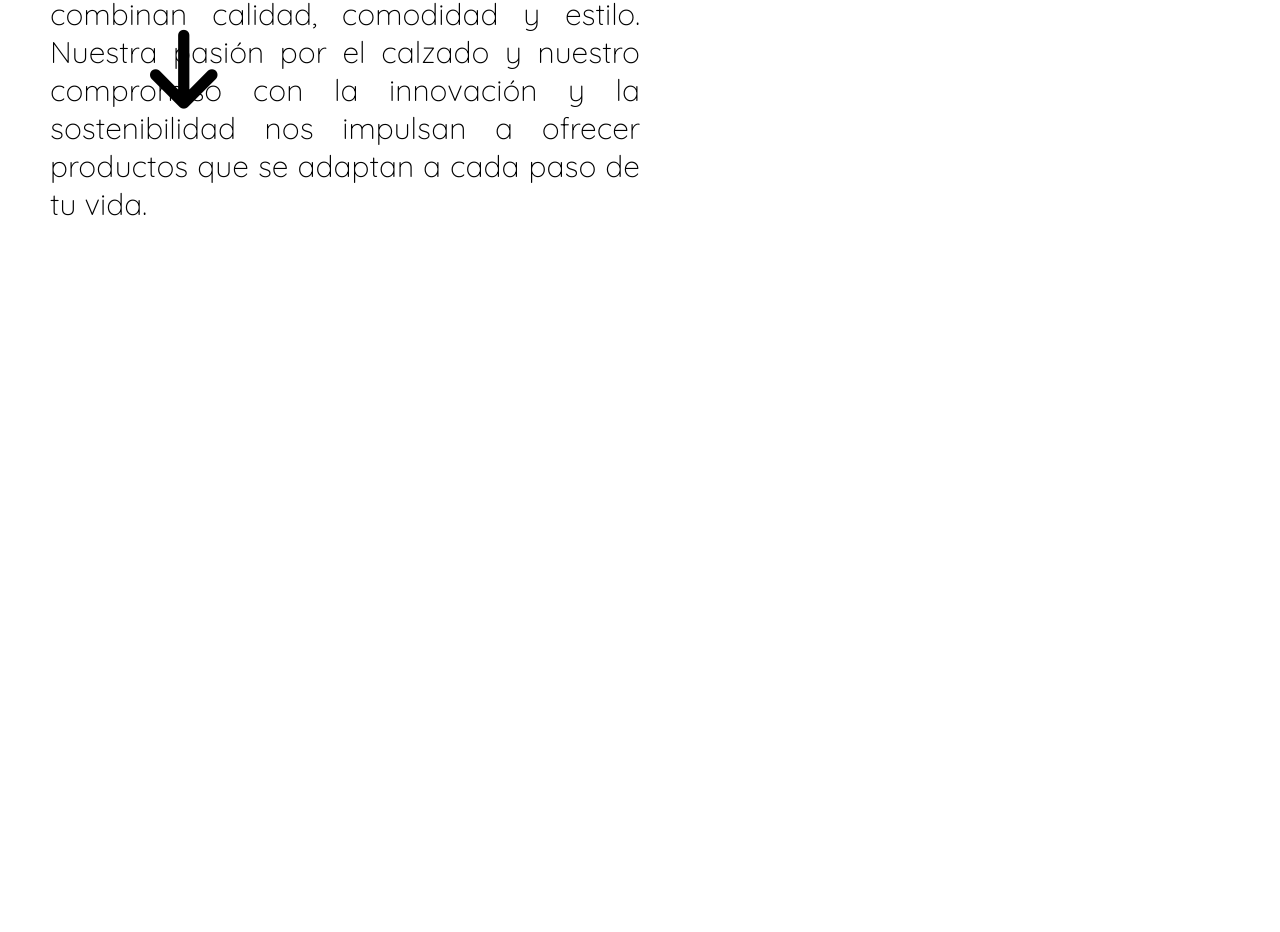
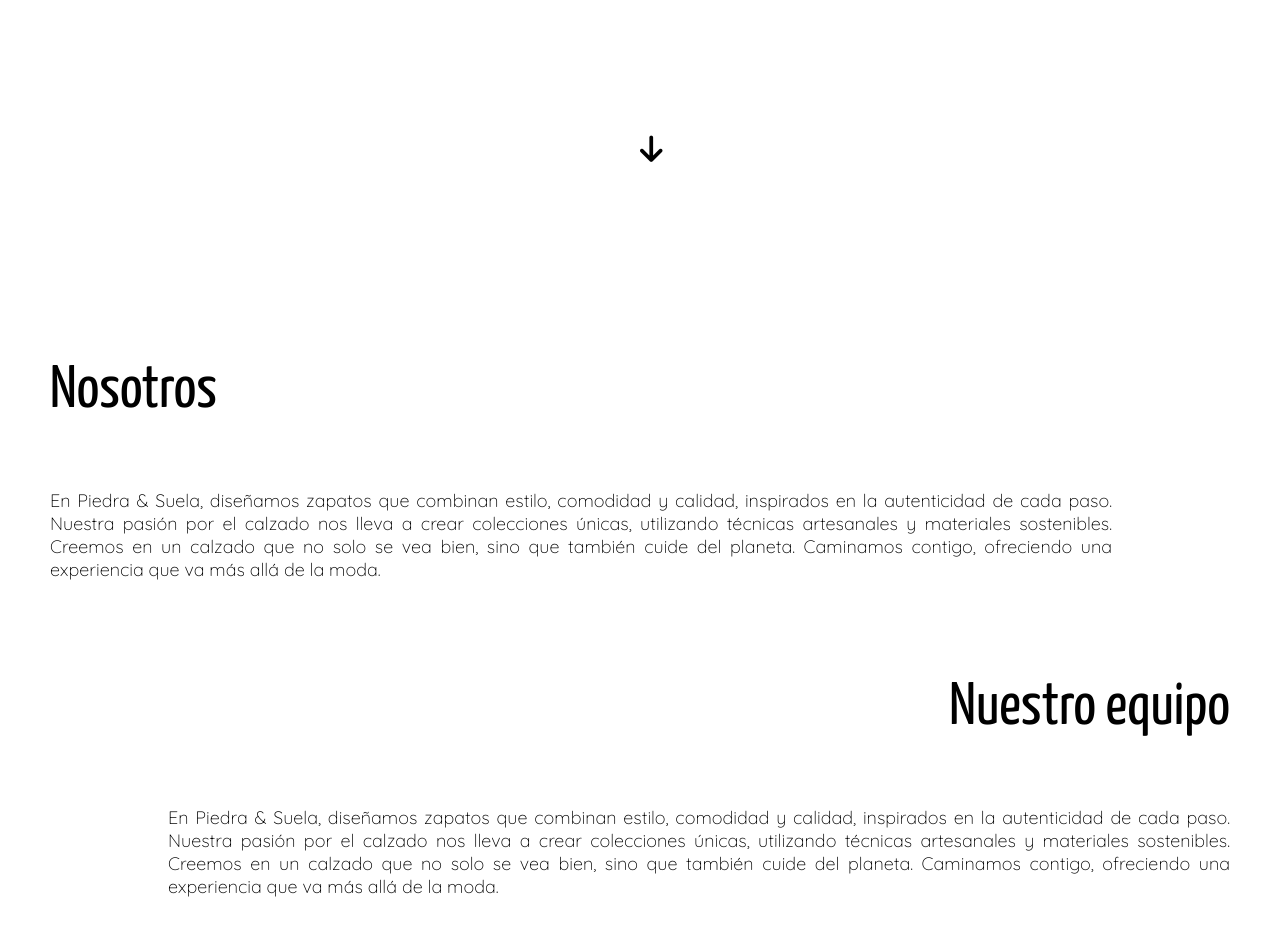
Before and after one commit to ErickEcheverria/DS-Solutions-Pagina-Informativa-FE, an Angular app: page / in a window 1280 px wide. Shown: the part 586-1518 px from the top of the page. Before the commit the page ends 809 px from the top, so only its background shows below. Built offline with nearby package versions, Linux system fonts and the light colour scheme.

Commit message:
FEAT: #108 - Pantalla de Nosotros

```diff
--- a/src/app/app.component.html
+++ b/src/app/app.component.html
@@ -2,5 +2,6 @@
   <div class="main-container">
     <shared-nav-bar></shared-nav-bar>
     <pages-home></pages-home>
+    <pages-nosotros></pages-nosotros>
   </div>
 </main>
--- a/src/app/app.module.ts
+++ b/src/app/app.module.ts
@@ -6,6 +6,7 @@
 import { NavBarComponent } from './shared/nav-bar/nav-bar.component';
 import { FooterComponent } from './shared/footer/footer.component';
 import { HomeComponent } from './pages/home/home.component';
+import { NosotrosComponent } from './pages/nosotros/nosotros.component';
 
 @NgModule({
   declarations: [
@@ -13,6 +14,7 @@
     NavBarComponent,
     FooterComponent,
     HomeComponent,
+    NosotrosComponent,
   ],
   imports: [
     BrowserModule,
--- a/src/app/pages/home/home.component.css
+++ b/src/app/pages/home/home.component.css
@@ -19,19 +19,18 @@
 }
 
 .main-container-home-body-title h1 {
-  font-size: 12.0rem;
+  font-size: 9.0rem;
   font-weight: 400;
   font-family: var(--primary-title-font-family);
   margin: 0px;
   margin-bottom: 50px;
-  margin-top: 50px;
 
   animation: fadeIn;
   animation-duration: 4s;
 }
 
 .main-container-home-body-title p {
-  font-size: 3.0rem;
+  font-size: 1.8rem;
   font-weight: 200;
   font-family: var(--primary-font-family);
   margin: 0px;
@@ -53,8 +52,8 @@
   margin-top: 25px;
   transform: scaleX(-1);
   display: inline-block;
-  width: 500px;
-  height: 500px;
+  width: 400px;
+  height: 400px;
   background-image: url('../../../assets/img/illustations/8373-4120.svg');
   background-size: cover;
   background-position: center;
@@ -63,9 +62,9 @@
 
 .icon-down {
   position: absolute;
-  bottom: 100px;
-  left: 100px;
-  font-size: 9.0rem;
+  bottom: 50px;
+  left: 50%;
+  font-size: 3.0rem;
 
   animation: flash;
   animation-duration: 5s;
--- a/src/app/pages/home/home.component.html
+++ b/src/app/pages/home/home.component.html
@@ -14,5 +14,4 @@
   </div>
 
   <i class="fa-solid fa-arrow-down icon-down"></i>
-
 </section>
--- /dev/null
+++ b/src/app/pages/nosotros/nosotros.component.css
@@ -0,0 +1,47 @@
+.main-container-nosotros {
+  width: 100%;
+  height: 100vh;
+}
+
+.main-container-nosotros-body {
+  height: 100%;
+  display: flex;
+  flex-direction: column;
+  justify-content: center;
+}
+
+.descripcion-nostros {
+  width: 90%;
+}
+
+.title-equipo {
+  margin-top: 80px;
+  text-align: right;
+}
+
+.descripcion-equipo {
+  width: 90%;
+  margin-left: calc(100% - 90%);
+}
+
+@media screen and (max-width: 900px) {
+  .title-equipo {
+    margin-top: 150px;
+  }
+}
+
+@media screen and (max-width: 500px) {
+
+  .main-container-nosotros-body {
+    align-items: center;
+  }
+
+  .descripcion-equipo {
+    width: 80%;
+    margin-left: 0px;
+  }
+
+  .descripcion-nostros {
+    width: 80%;
+  }
+}
--- /dev/null
+++ b/src/app/pages/nosotros/nosotros.component.html
@@ -0,0 +1,20 @@
+<section class="main-container-nosotros">
+  <div class="main-container-nosotros-body">
+
+    <h2>Nosotros</h2>
+    <p class="descripcion-nostros">
+      En Piedra & Suela, diseñamos zapatos que combinan estilo, comodidad y calidad, inspirados en la autenticidad de
+      cada paso. Nuestra pasión por el calzado nos lleva a crear colecciones únicas, utilizando técnicas artesanales y
+      materiales sostenibles. Creemos en un calzado que no solo se vea bien, sino que también cuide del planeta.
+      Caminamos contigo, ofreciendo una experiencia que va más allá de la moda.
+    </p>
+
+    <h2 class="title-equipo">Nuestro equipo</h2>
+    <p class="descripcion-equipo">
+      En Piedra & Suela, diseñamos zapatos que combinan estilo, comodidad y calidad, inspirados en la autenticidad de
+      cada paso. Nuestra pasión por el calzado nos lleva a crear colecciones únicas, utilizando técnicas artesanales y
+      materiales sostenibles. Creemos en un calzado que no solo se vea bien, sino que también cuide del planeta.
+      Caminamos contigo, ofreciendo una experiencia que va más allá de la moda.
+    </p>
+  </div>
+</section>
--- a/src/styles.css
+++ b/src/styles.css
@@ -13,7 +13,7 @@
   --primary-title-font-family: 'Yanone Kaffeesatz', sans-serif;
 
   --height-nav-bar: 100px;
-  --font-size-nav-bar: 2.2rem;
+  --font-size-nav-bar: 1.6rem;
 }
 
 html {
@@ -30,6 +30,19 @@
   justify-content: center;
 }
 
+h2 {
+  font-size: 6.0rem;
+  font-weight: 400;
+  font-family: var(--primary-title-font-family);
+}
+
+p {
+  font-size: 1.8rem;
+  font-weight: 200;
+  font-family: var(--primary-font-family);
+  text-align: justify;
+}
+
 .main-container {
   width: calc(100% - 100px);
   height: auto;
@@ -41,4 +54,12 @@
   :root {
     --font-size-nav-bar: 1.2rem;
   }
+
+  h2 {
+    font-size: 4.0rem;
+  }
+
+  p {
+    font-size: 1.5rem;
+  }
 }
```
Also changed, not shown: src/app/pages/nosotros/nosotros.component.ts (added, +10 -0 lines).
